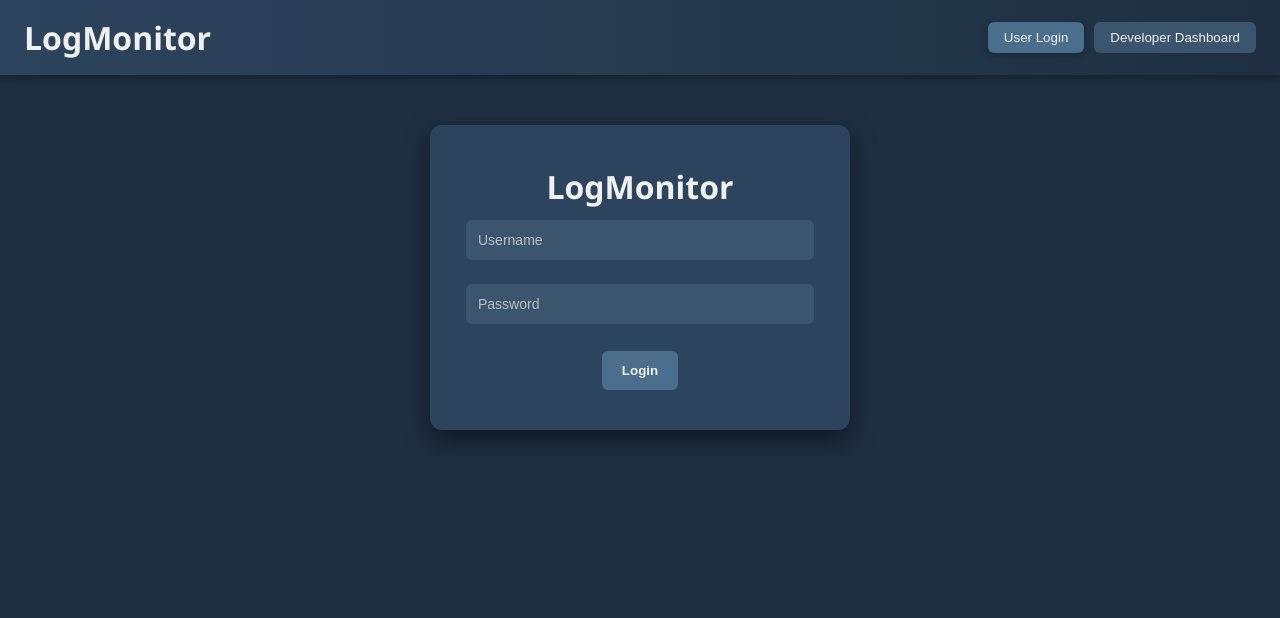
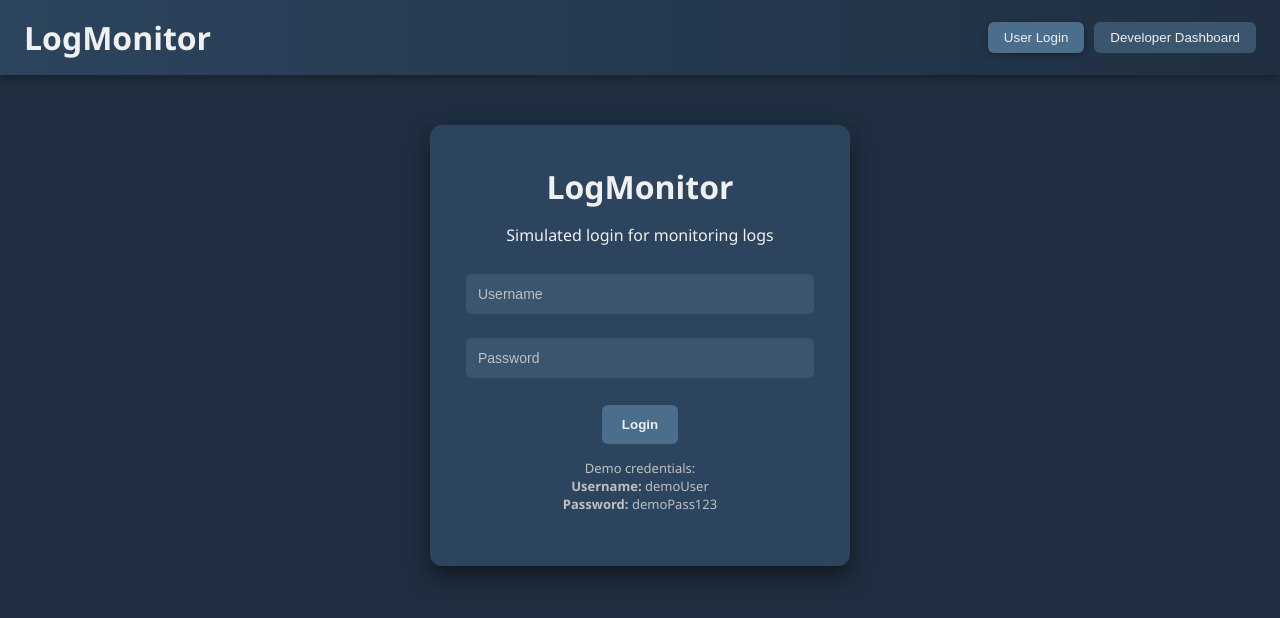
Before and after one commit to anmolthakur74/log-tracking-dashboard, a React (Create React App) app in the folder frontend/: page / in a window 1280 px wide. Shown: the top 618 px of the page. Built offline with nearby package versions, Linux system fonts and the light colour scheme.

Commit message:
Update LoginPage.js

```diff
--- a/frontend/src/LoginPage.js
+++ b/frontend/src/LoginPage.js
@@ -5,9 +5,16 @@ function LoginPage({ apiBase }) {
   const [username, setUsername] = useState("");
   const [password, setPassword] = useState("");
   const [message, setMessage] = useState("");
-  const [status, setStatus] = useState("");
+  const [status, setStatus] = useState(""); // success | error
 
   const handleLogin = async () => {
+    // Validation before API call
+    if (!username || !password) {
+      setMessage("Please enter username and password.");
+      setStatus("error");
+      return;
+    }
+
     try {
       const res = await axios.post(`${apiBase}/logs/login`, {
         username,
@@ -16,6 +23,8 @@ function LoginPage({ apiBase }) {
 
       setMessage(res.data.message);
       setStatus(res.data.status);
+      setUsername("");
+      setPassword("");
     } catch {
       setMessage("Backend unreachable. Try again later.");
       setStatus("error");
@@ -26,17 +35,22 @@ function LoginPage({ apiBase }) {
     <div className="login-container">
       <div className="login-card">
         <h1>LogMonitor</h1>
+        <p className="subtitle">Simulated login for monitoring logs</p>
+
         <input
+          type="text"
+          placeholder="Username"
           value={username}
           onChange={(e) => setUsername(e.target.value)}
-          placeholder="Username"
         />
+
         <input
           type="password"
+          placeholder="Password"
           value={password}
           onChange={(e) => setPassword(e.target.value)}
-          placeholder="Password"
         />
+
         <button onClick={handleLogin}>Login</button>
 
         {message && (
@@ -44,6 +58,13 @@ function LoginPage({ apiBase }) {
             {message}
           </p>
         )}
+
+        {/* Demo credentials shown clearly */}
+        <p className="hint">
+          Demo credentials:<br />
+          <b>Username:</b> demoUser<br />
+          <b>Password:</b> demoPass123
+        </p>
       </div>
     </div>
   );
```
